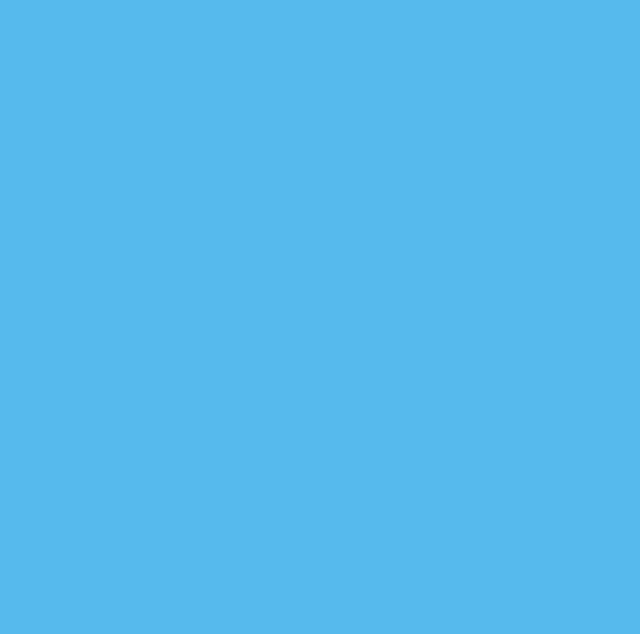
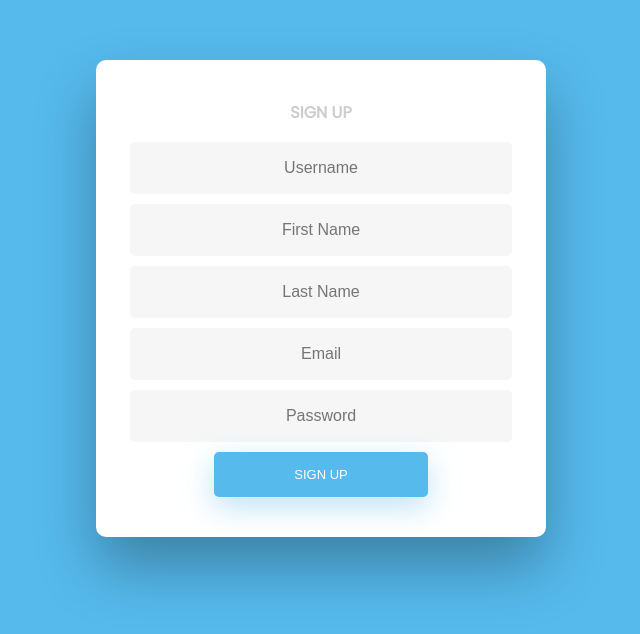
Before and after one commit to project-training/AngularWeb, an Angular app: page /signup in a window 1280 px wide. Before the commit this address led to /. Shown: the part 110-744 px from the top of the page, without its empty margins (319-959 px from the left). Built offline with nearby package versions, Linux system fonts and the light colour scheme.

Commit message:
Add Router

```diff
--- a/src/app/app-routing.module.ts
+++ b/src/app/app-routing.module.ts
@@ -1,7 +1,17 @@
 import { NgModule } from '@angular/core';
 import { Routes, RouterModule } from '@angular/router';
+import { UserComponent } from './components/user/user.component';
+import { SignUpComponent } from './components/user/sign-up/sign-up.component';
 
-const routes: Routes = [];
+const routes: Routes = [
+  {
+    path: 'signup', component: UserComponent,
+    children: [{ path: '', component: SignUpComponent }]
+  },
+  {
+    path: '', redirectTo: '/signup', pathMatch: 'full'
+  }
+];
 
 @NgModule({
   imports: [RouterModule.forRoot(routes)],
--- a/src/app/components/user/user.component.html
+++ b/src/app/components/user/user.component.html
@@ -1,3 +1,6 @@
-<p>
-  user works!
-</p>
+<div class="wrapper fadeInDown">
+  <div id="formContent">
+    <h2 class="inactive underlineHover">Sign Up </h2>
+    <router-outlet></router-outlet>
+  </div>
+</div>
```
